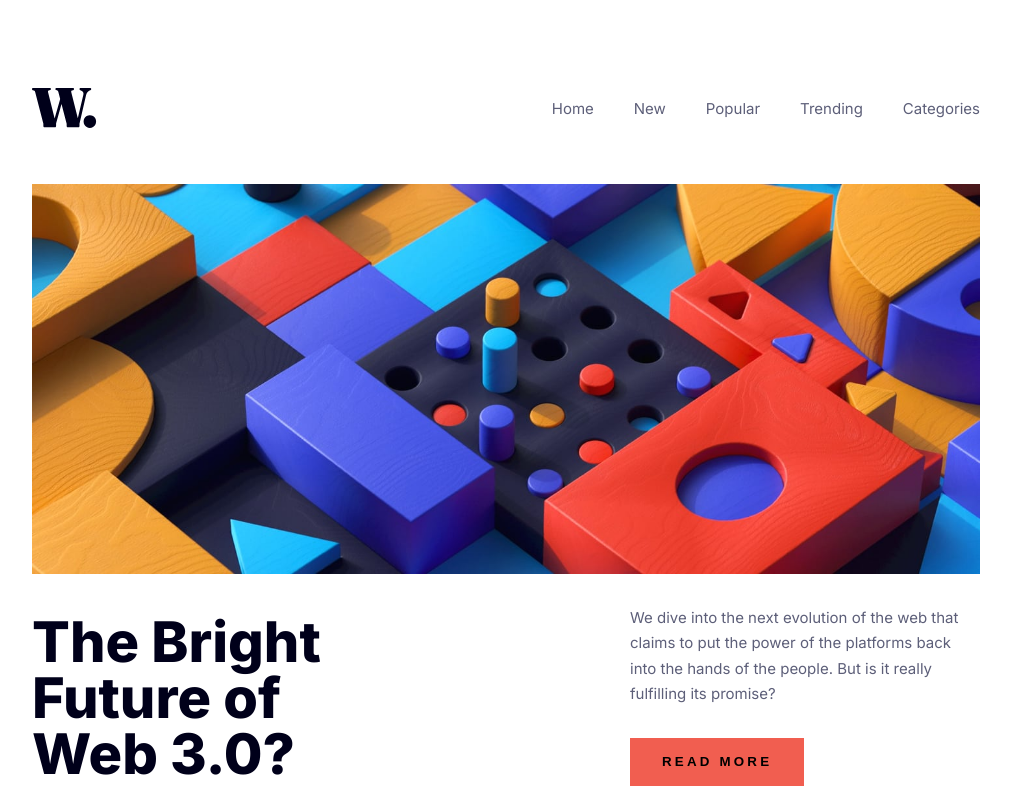
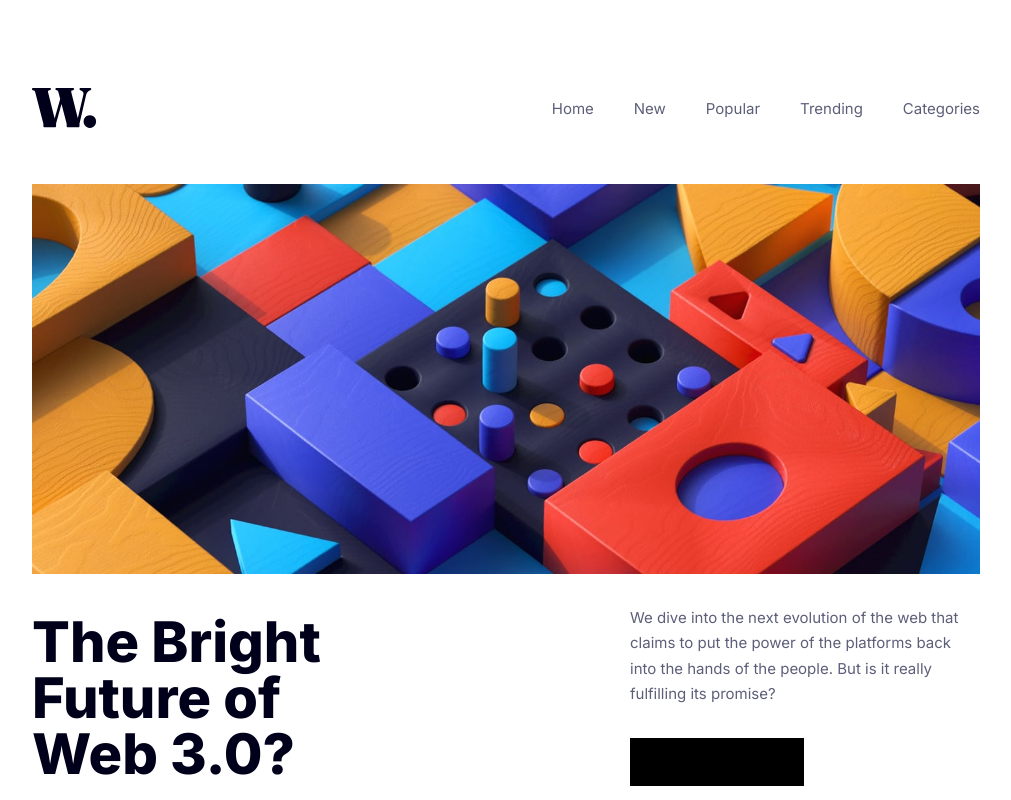
Before and after one commit to Zalder/newspage, a React (Vite) app: page / in a window 1280 px wide. In both pictures the pointer is over the button "READ MORE". Shown: the top 800 px of the page, without its empty margins (134-1145 px from the left). Built offline with nearby package versions, Linux system fonts and the light colour scheme.

Commit message:
Quick fix to styles

```diff
--- a/src/App.scss
+++ b/src/App.scss
@@ -123,7 +123,7 @@
     background-color: hsl(5, 85%, 63%);
     margin-top: 1rem;
 
-    :hover {
+    &:hover {
       background-color: #000;
       cursor: pointer;
     }
```
